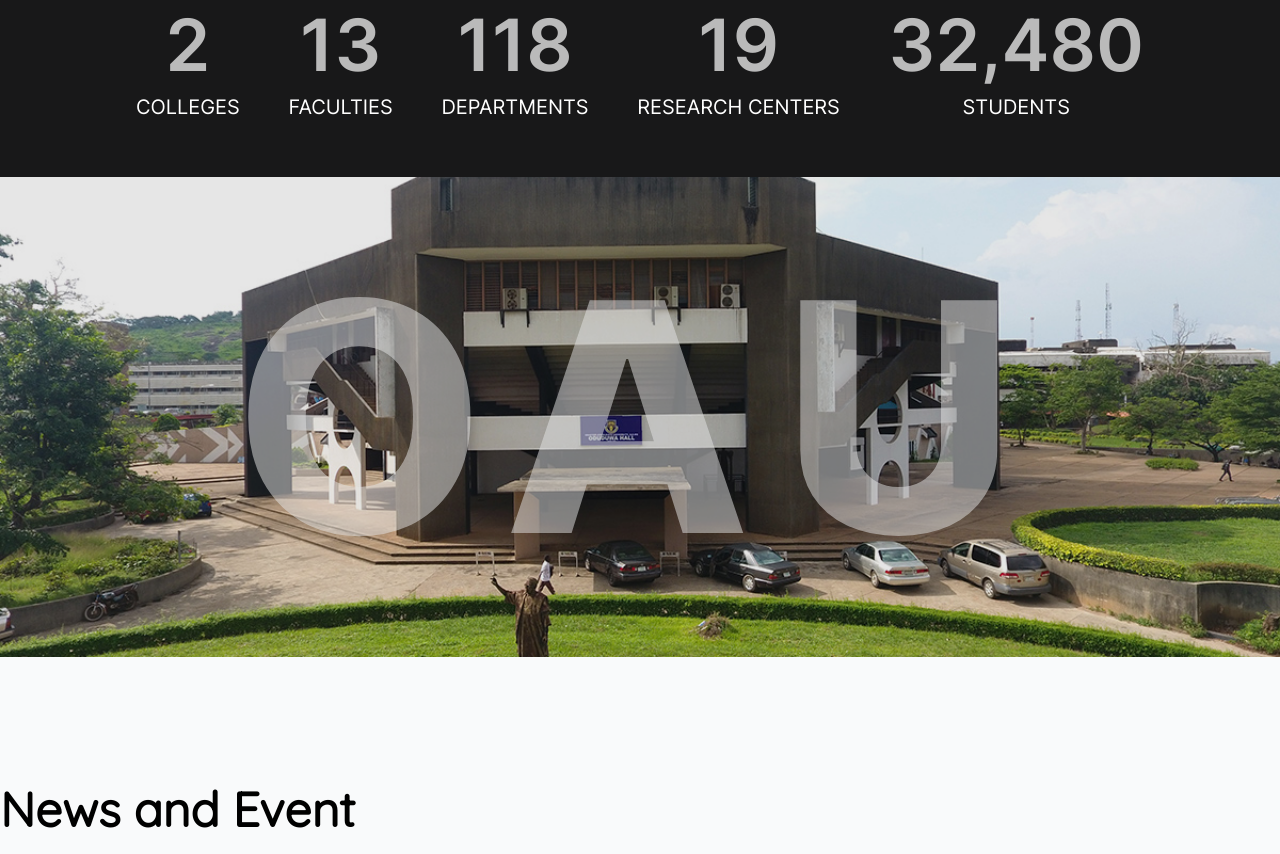
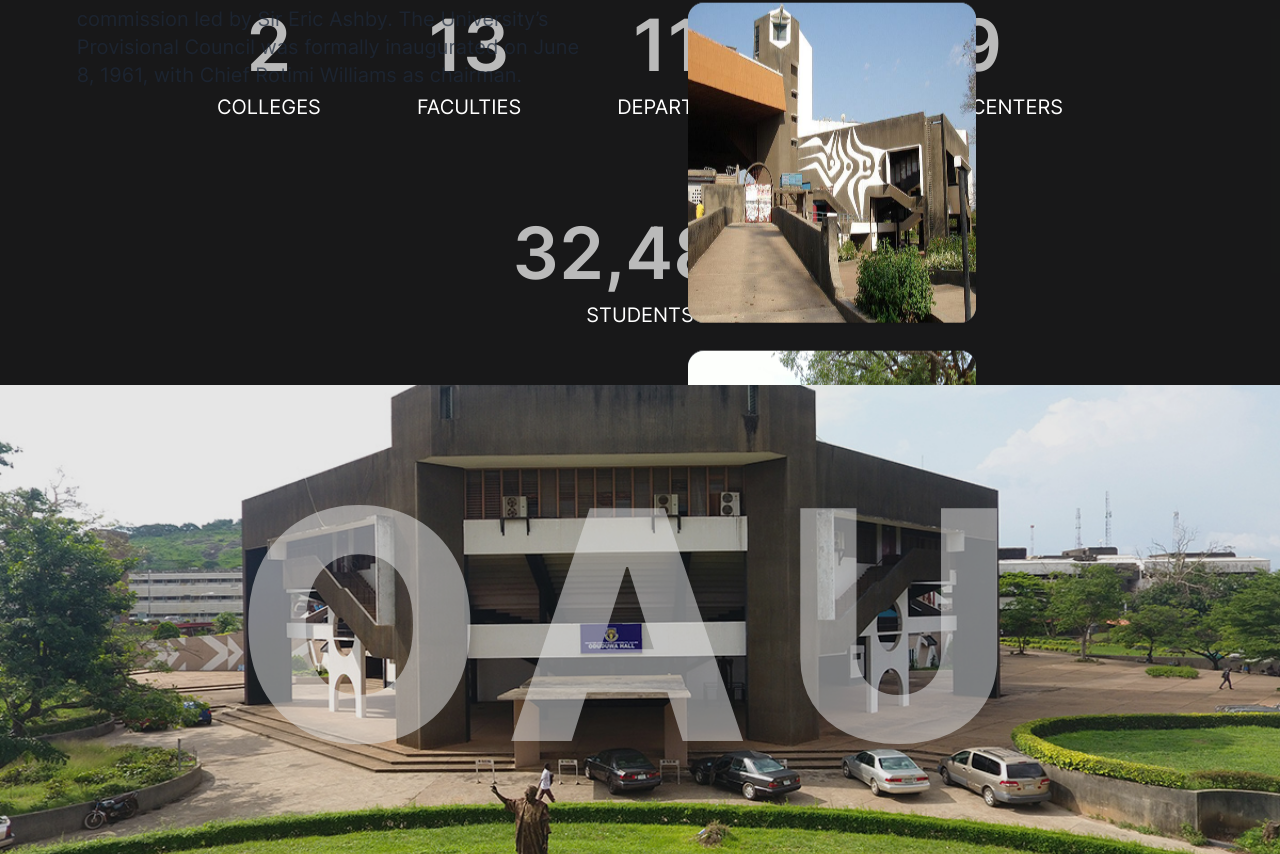
Before and after one commit to professor-12/oau, a Next.js app: page /home in a window 1280 px wide. Shown: the part 1506-2360 px from the top of the page. Built offline with nearby package versions, Linux system fonts and the light colour scheme.

Commit message:
Add responsiveness for Home page

```diff
--- a/src/app/home/page.tsx
+++ b/src/app/home/page.tsx
@@ -18,8 +18,8 @@ const Home = () => {
                   <HeroSection />
                   <SecondHeroSection />
                   <Stats />
-                  <div className="h-[30rem] bg-fixed relative  bg-no-repeat bg-cover bg-[url('/oduduwa.jpg')] bg-center brightness-90 bg-red-400">
-                        <h1 className="text-[20rem] text-center font-extrabold text-white/50 text-balance tracking-[2rem]">OAU</h1>
+                  <div className="h-[20rem] lg:h-[30rem] flex items-center justify-center bg-fixed relative  bg-no-repeat bg-cover bg-[url('/oduduwa.jpg')] bg-center brightness-90 bg-red-400">
+                        <h1 className=" xl:text-[20rem] text-[10rem] md:text-[15rem] text-center font-extrabold text-white/50 text-balance tracking-[2rem]">OAU</h1>
                   </div>
                   <News />
                   <FAQ />
--- a/src/components/HeroSection.tsx
+++ b/src/components/HeroSection.tsx
@@ -10,7 +10,7 @@ const HeroSection = () => {
                         Obafemi Awolowo University (OAU) in Ile-Ife, Nigeria, was established in 1961-62 based on recommendations from a 1959 educational commission led by Sir Eric Ashby. The University’s Provisional Council was formally inaugurated on June 8, 1961, with Chief Rotimi Williams as chairman.</p>
                 </div>
 
-                <div className="overflow-hidden w-full flex-1 pt-[calc(80px-10px)]  h-screen">
+                <div className="overflow-hidden w-full flex-1 pt-[calc(80px-10px)]  min-h-screen">
                     <SlideImage />
                 </div>
 
--- a/src/components/News.tsx
+++ b/src/components/News.tsx
@@ -25,23 +25,23 @@ OAU Academic Research Excellence Awardee & Ambassador, Prof.Anthony Adegbulugbe
 const News = () => {
   return (
     <section className='text-xl py-24 my-8'>
-      <h1 className='texgit t-center font-[family-name:var(--font-quicksand)] font-semibold  mb-10 text-5xl'>
+      <h1 className='text-center font-[family-name:var(--font-quicksand)] font-semibold  mb-10 text-5xl'>
         News and Event
       </h1>
-      <div className='max-width gap-12 animate-gradient flex  px-12 items-center h-[20rem] bg-left-top rounded-3xl bg-gradient-to-br bg-clip-padding from-blue-600  to-violet-400'>
+      <div className='max-width gap-12 animate-gradient flex   px-12 items-center h-[20rem] bg-left-top rounded-3xl bg-gradient-to-br bg-clip-padding from-blue-600  to-violet-400'>
         <div className='text-balance flex-[2] flex items-center flex-col'>
-          <h1 className='text-white text-5xl font-semibold'>48th Convocation: Intention to Join the University Procession</h1>
+          <h1 className='text-white  lg:text-5xl font-semibold'>48th Convocation: Intention to Join the University Procession</h1>
           <p className='text-sm leading-5 mt-4 text-white'>48th Convocation: Intention to Join the University Procession The Ceremonials Committee invites members of staff interested in the processions for...</p>
 
         </div>
         <div className='flex-1 flex justify-end'>
           <Link href="https://oauife.edu.ng/48th-convocation-intention-to-join-the-university-procession/">
-            <button className='bg-white text-black p-3 px-5 rounded-xl'>Read More</button>
+            <button className='bg-white max-md:text-sm text-black p-3 px-5 rounded-xl'>Read More</button>
           </Link>
         </div>
       </div>
 
-      <div className='max-width my-4 grid grid-cols-4 *-border-neutral-300 gap-4'>
+      <div className='max-width my-4 grid md:grid-cols-3 grid-cols-2 lg:grid-cols-4 *-border-neutral-300 gap-4'>
         {
           news.slice(0, 4).map(({ date, image, title, link }, index) => {
             return (
@@ -60,7 +60,7 @@ const News = () => {
         {
           news.slice(4, 6).map(({ date, title, image }, index) => {
             return (
-              <Link href={""} className='col-span-2' key={index}>
+              <Link href={""} className='w-full col-span-2' key={index}>
                 <div className='h-[20rem] bg-slate-600/20 col-span-2 relative  group rounded-2xl border-neutral-300 cursor-pointer border overflow-hidden'>
                   <div className='relative w-full h-full  group-hover:brightness-[.3] transition-all duration-150'>
                     <Image style={{ "position": "absolute", height: "100%", width: "100%", left: 0, top: 0, right: 0, bottom: 0, color: "transparent" }} src={image} alt="title" width={2000} className='absolute top-0  h-full bg-cover bg-center bottom-0 w-full left-0 right-0' height={2000} />
--- a/src/components/SlideImage.tsx
+++ b/src/components/SlideImage.tsx
@@ -15,7 +15,7 @@ const SlideImage = () => {
 
                               images.map((a) => {
                                     return (
-                                          <div className='rounded-2xl  bg-slate-400 overflow-hidden relative w-[18rem] object-cover h-[20rem] shadow'>
+                                          <div className='rounded-2xl max-m  bg-slate-400 overflow-hidden relative min-w-[18rem] object-cover h-[20rem] shadow'>
                                                 <Image src={a} className='absolute w-full h-full top-0 left-0 bottom-0' alt="slide images" width={500} height={500} />
                                           </div>
                                     )
@@ -25,7 +25,7 @@ const SlideImage = () => {
 
                               images.map((a) => {
                                     return (
-                                          <div className='rounded-2xl bg-slate-400 overflow-hidden relative w-[18rem] object-cover h-[20rem] shadow'>
+                                          <div className='rounded-2xl bg-slate-400 overflow-hidden relative min-w-[18rem] object-cover h-[20rem] shadow'>
                                                 <Image src={a} className='absolute w-full h-full top-0 left-0 bottom-0' alt="slide images" width={500} height={500} />
                                           </div>
                                     )
@@ -38,7 +38,7 @@ const SlideImage = () => {
 
                               images2.map((a) => {
                                     return (
-                                          <div className='rounded-2xl bg-slate-400 overflow-hidden relative w-[18rem] object-cover h-[20rem] shadow'>
+                                          <div className='rounded-2xl bg-slate-400 overflow-hidden relative min-w-[18rem] object-cover h-[20rem] shadow'>
                                                 <Image src={a} className='absolute w-full h-full top-0 left-0 bottom-0' alt="slide images" width={500} height={500} />
                                           </div>
                                     )
--- a/src/components/Stats.tsx
+++ b/src/components/Stats.tsx
@@ -14,17 +14,17 @@ const stats = [
 const Stats = () => {
       return (
             <section className='py-12 bg-black/90 flex text-white justify-between'>
-                  <div className='max-width flex justify-between'>
+                  <div className='max-width flex flex-wrap lg:gap-24 gap-12 justify-center'>
                         {
                               stats.map(({ title, number }) => {
                                     return <div key={title} className='text-center space-y-3'>
-                                          <div className='text-7xl text-white/70 font-semibold'>
+                                          <div className='text-3xl lg:text-7xl text-white/70 font-semibold'>
                                                 {/* <CountUp duration={3}
                                                       decimal="," end={number as number} /> */}
                                                 <CompleteHook number={number} />
 
                                           </div>
-                                          <p className='text-xl text-center'>{title}</p>
+                                          <p className='lg:text-xl text-center'>{title}</p>
                                     </div>
                               })
                         }
```
